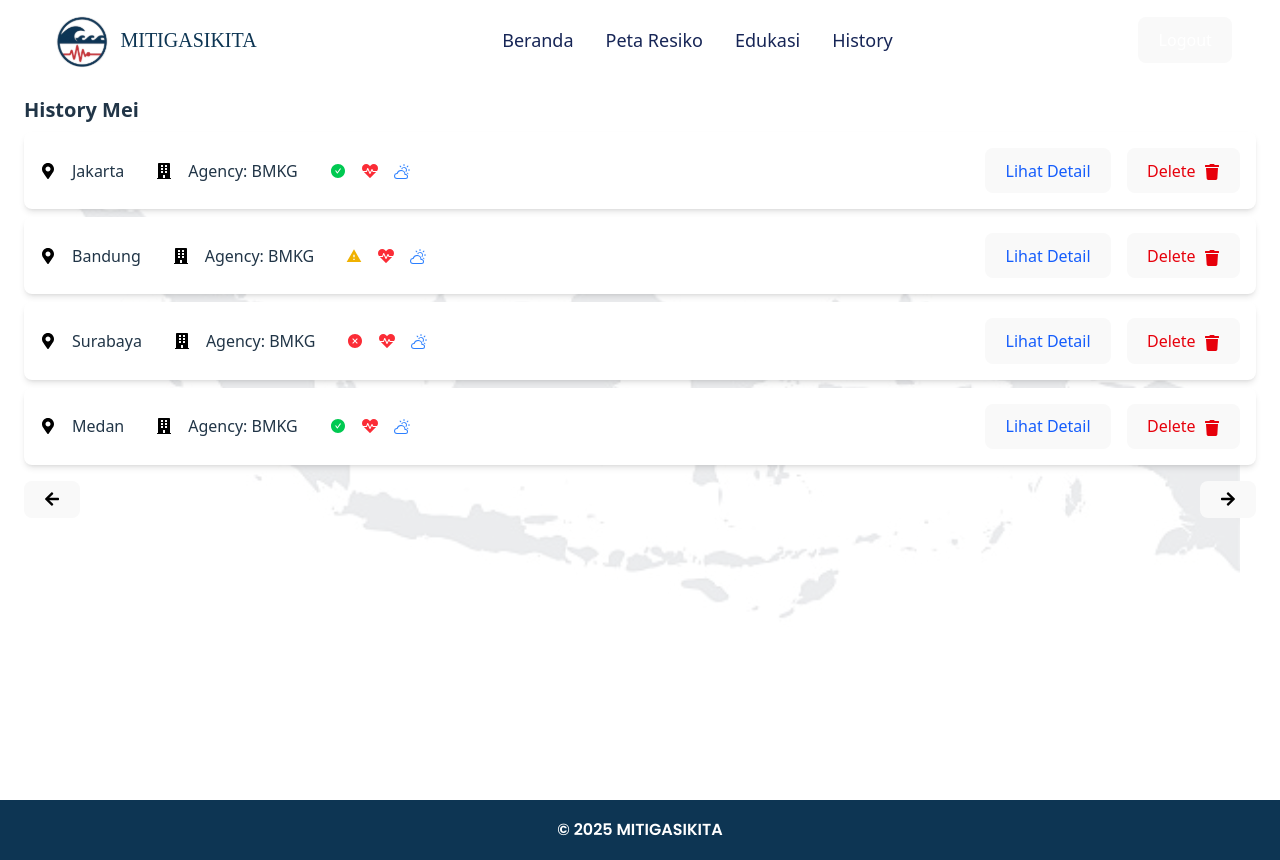
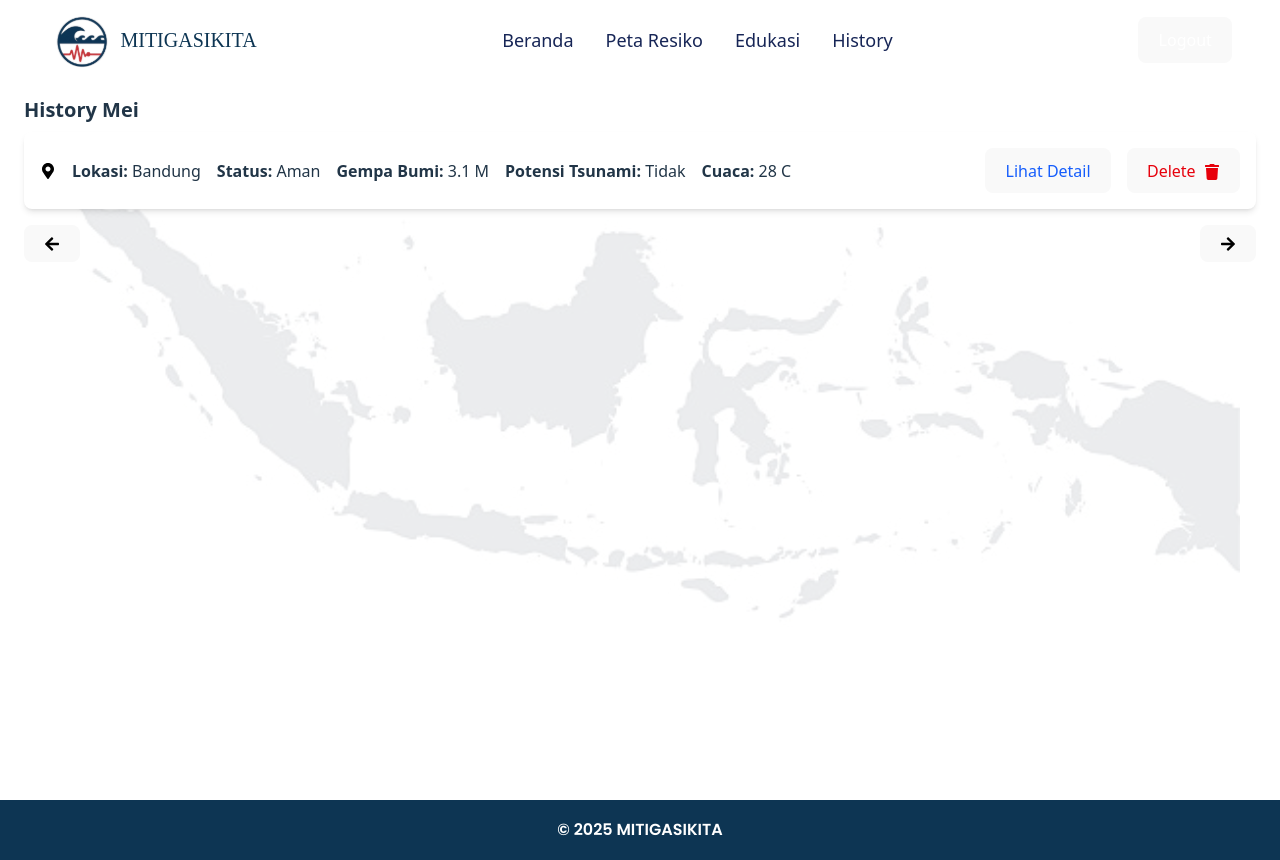
Before and after one commit to zainalsaputra/mitigasi-kita-app-frontend, a React (Vite) app: page /history in a window 1280 px wide. Built offline with nearby package versions, Linux system fonts and the light colour scheme; a web font is replaced by a local one.

Commit message:
membuat prediksi

```diff
--- a/src/App.jsx
+++ b/src/App.jsx
@@ -9,6 +9,7 @@ import ForgotPasswordForm from './pages/Login/ForgotPasswordForm'
 import ResetPassword from './pages/Login/ResetPassword'
 import CitySelect from './pages/Location/CitySelect-page'
 import HistoryPage from './pages/History/Historypage'
+import DetailHistory from './pages/History/DetailHistory'
 //import PrivateRoute from './components/privateRoute'
 
 function App() {
@@ -48,6 +49,10 @@ function App() {
           element={
               <HistoryPage />
           }
+        />
+        <Route
+          path="/history/:id"
+          element={<DetailHistory />}
         />
       </Routes>
     </Router>
--- a/src/components/HistoryCard.jsx
+++ b/src/components/HistoryCard.jsx
@@ -1,25 +1,34 @@
 import { FaMapMarkerAlt, FaBuilding, FaTrash, FaHeartbeat } from 'react-icons/fa';
-import { BsCloudSun } from 'react-icons/bs';
-import { AiFillCheckCircle, AiFillCloseCircle } from 'react-icons/ai';
-import { MdWarning } from 'react-icons/md';
 
-const riskIcon ={
-    aman: <AiFillCheckCircle className="text-green-500" />,
-    waspada: <MdWarning className="text-yellow-500" />,
-    bahaya: <AiFillCloseCircle className="text-red-500" />,
-};
 
-const HistoryCard = ({ city, agency, risk, onDetail, onDelete }) => {
+function HistoryCard({
+  city,
+  status,
+  magnitude,
+  tsunami,
+  temperature,
+  onDelete,
+  onDetail,
+}) {
   return (
     <div className="flex justify-between items-center bg-white rounded-lg shadow-md p-4 my-2">
       <div className="flex items-center space-x-4">
         <FaMapMarkerAlt className="text-black" />
-          <span>{city}</span>
-          <FaBuilding className="text-black ml-4" />
-          <span>Agency: {agency}</span>
-          <div className="ml-4">{riskIcon[risk]}</div>
-          <FaHeartbeat className="text-red-500" />
-          <BsCloudSun className="text-blue-500" />
+        <p>
+          <strong>Lokasi:</strong> {city}
+        </p>
+        <p>
+          <strong>Status:</strong> {status}
+        </p>
+        <p>
+          <strong>Gempa Bumi:</strong> {magnitude} M
+        </p>
+        <p>
+          <strong>Potensi Tsunami:</strong> {tsunami}
+        </p>
+        <p>
+          <strong>Cuaca:</strong> {temperature} C
+        </p>
       </div>
       <div className="flex items-center space-x-4">
         <button onClick={onDetail} className="text-blue-600 hover:underline">
--- /dev/null
+++ b/src/pages/History/DetailHistory.jsx
@@ -0,0 +1,131 @@
+import { useEffect, useState } from "react";
+import { useParams, useNavigate } from "react-router-dom";
+import Navbar from "../../components/navbar";
+import Footer from "../../components/footer";
+
+const dummyData = [
+  {
+    id: "1",
+    city: "Jakarta",
+    agency: "BMKG",
+    status: "Waspada",
+    magnitude: 5.2,
+    depth: 10,
+    potensi_tsunami: "Tidak",
+    temperature_2m_min: 27,
+    temperature_2m_max: 34,
+    windspeed_10m_max: 20,
+    precipitation_sum: 5,
+  },
+  {
+    id: "2",
+    city: "Bandung",
+    agency: "BMKG",
+    status: "Aman",
+    magnitude: 3.5,
+    depth: 12,
+    potensi_tsunami: "Tidak",
+    temperature_2m_min: 22,
+    temperature_2m_max: 28,
+    windspeed_10m_max: 18,
+    precipitation_sum: 3,
+  },
+  {
+    id: "3",
+    city: "Surabaya",
+    agency: "BMKG",
+    status: "Bahaya",
+    magnitude: 6.5,
+    depth: 15,
+    potensi_tsunami: "Ya",
+    temperature_2m_min: 25,
+    temperature_2m_max: 36,
+    windspeed_10m_max: 25,
+    precipitation_sum: 10,
+  },
+];
+
+function DetailHistory() {
+    const { id } = useParams();
+    const [data, setHistory] = useState(null);
+    const navigate = useNavigate();
+
+
+
+    useEffect(() => {
+      // Ambil data dari dummyData sesuai id dari URL
+      const selected = dummyData.find((item) => item.id === id);
+      setHistory(selected);
+    }, [id]);
+
+    const handleDelete = () => {
+      // Simulasi delete, lalu kembali ke /history
+      navigate("/history");
+    };
+
+    if (!data) return <p className="text-center mt-10">Loading...</p>;
+
+      return (
+        <div>
+          <Navbar />
+          <div className="pt-24 px-6 min-h-screen flex justify-center items-start">
+            <div className="bg-[#002B5B] p-6 rounded-2xl text-white w-full max-w-md shadow-lg">
+              <button
+                onClick={() => navigate(-1)}
+                className="text-sm mb-4 text-white"
+              >
+                ← Kembali
+              </button>
+              <div className="bg-white text-black rounded-xl p-6">
+                <p className="font-bold text-center mb-2">
+                  Lokasi: {data.city}
+                </p>
+                <p className="text-center mb-1">
+                  <b>Agency:</b> {data.agency}
+                </p>
+                <div className="text-center mb-4">
+                  <span
+                    className={`inline-block px-3 py-1 rounded-full text-white text-sm ${
+                      data.status === "Aman"
+                        ? "bg-green-600"
+                        : data.status === "Waspada"
+                          ? "bg-yellow-500"
+                          : "bg-red-600"
+                    }`}
+                  >
+                    Status: {data.status}
+                  </span>
+                </div>
+
+                <div className="bg-[#022D5A] text-white rounded-lg p-4 mb-4">
+                  <p className="font-bold mb-2"> Informasi Gempa Bumi</p>
+                  <p> Magnitudo: {data.magnitude}</p>
+                  <p> Kedalaman: {data.depth} km</p>
+                  <p> Potensi Tsunami: {data.potensi_tsunami}</p>
+                </div>
+
+                <div className="bg-[#022D5A] text-white rounded-lg p-4">
+                  <p className="font-bold mb-2"> Informasi Cuaca</p>
+                  <p> Suhu Min: {data.temperature_2m_min} °C</p>
+                  <p> Suhu Max: {data.temperature_2m_max} °C</p>
+                  <p> Kecepatan Angin: {data.windspeed_10m_max} km/h</p>
+                  <p> Curah Hujan: {data.precipitation_sum} mm</p>
+                </div>
+
+                <div className="text-center mt-6">
+                  <button
+                    onClick={handleDelete}
+                    className="bg-red-600 text-white px-4 py-2 rounded-lg hover:bg-red-700"
+                  >
+                    Delete 🗑️
+                  </button>
+                </div>
+              </div>
+            </div>
+          </div>
+          <Footer />
+        </div>
+      );
+}
+
+export default DetailHistory
--- a/src/pages/History/Historypage.jsx
+++ b/src/pages/History/Historypage.jsx
@@ -3,13 +3,7 @@ import HistoryCard from "../../components/HistoryCard";
 import {FaArrowLeft, FaArrowRight} from "react-icons/fa";
 import Navbar from "../../components/navbar";
 import Footer from "../../components/footer";
-
-const SampleData = [
-  { city: "Jakarta", agency: "BMKG", risk: "aman" },
-  { city: "Bandung", agency: "BMKG", risk: "waspada" },
-  { city: "Surabaya", agency: "BMKG", risk: "bahaya" },
-  { city: "Medan", agency: "BMKG", risk: "aman" },
-];
+import { useNavigate } from "react-router-dom";
 
 const monthNames = [
   "Januari",
@@ -26,17 +20,47 @@ const monthNames = [
   "Desember",
 ];
 
+const dummyData = [
+  {
+    id: 1,
+    city: "Jakarta",
+    status: "Waspada",
+    magnitude: 5.2,
+    potensi_tsunami: "Tidak",
+    temperature_2m_max: 34,
+    createdAt: "2025-06-01T10:00:00Z",
+  },
+  {
+    id: 2,
+    city: "Bandung",
+    status: "Aman",
+    magnitude: 3.1,
+    potensi_tsunami: "Tidak",
+    temperature_2m_max: 28,
+    createdAt: "2025-05-20T09:00:00Z",
+  },
+  {
+    id: 3,
+    city: "Surabaya",
+    status: "Bahaya",
+    magnitude: 6.5,
+    potensi_tsunami: "Ya",
+    temperature_2m_max: 36,
+    createdAt: "2025-06-05T14:30:00Z",
+  },
+];
+
 function HistoryPage() {
-    const [data, setData] = useState(SampleData);
   const [monthIndex, setMonthIndex] = useState(new Date().getMonth());
+  const [historyList, setHistoryList] = useState(dummyData);
+  const navigate = useNavigate();
 
-    const handleDelete = (city) => {
-        setData(data.filter(item => item.city !== city));
-    }
+  const handleDelete = (id) => {
+    setHistoryList((prevList) => prevList.filter((item) => item.id !== id));
+  };
 
-
-    const handleDetail = (city) => {
-        alert(`Detail for ${city}`);
+  const handleDetail = (id) => {
+    navigate(`/history/${id}`);
   };
 
     const handlePrevMonth = () => {
@@ -51,15 +75,23 @@ function HistoryPage() {
       <div>
         <Navbar />
         <div className="pt-24 px-6 min-h-screen">
-          <h2 className="text-xl font-bold">History {monthNames[monthIndex]}</h2>
-          {data.map((item) => (
+          <h2 className="text-xl font-bold">
+            History {monthNames[monthIndex]}
+          </h2>
+          {historyList
+            .filter(
+              (item) => new Date(item.createdAt).getMonth() === monthIndex
+            )
+            .map((item) => (
               <HistoryCard
-              key={item.city}
+                key={item.id}
                 city={item.city}
-              agency={item.agency}
-              risk={item.risk}
-              onDetail={() => handleDetail(item.city)}
-              onDelete={() => handleDelete(item.city)}
+                status={item.status}
+                magnitude={item.magnitude}
+                tsunami={item.potensi_tsunami}
+                temperature={item.temperature_2m_max}
+                onDelete={() => handleDelete(item.id)}
+                onDetail={() => handleDetail(item.id)}
               />
             ))}
           <div className="flex justify-between mt-4">
--- a/src/pages/Map/Map-page.jsx
+++ b/src/pages/Map/Map-page.jsx
@@ -10,6 +10,7 @@ import iconRetinaUrl from "leaflet/dist/images/marker-icon-2x.png";
 import iconUrl from "leaflet/dist/images/marker-icon.png";
 import shadowUrl from "leaflet/dist/images/marker-shadow.png";
 import ChangeView from "../../components/ChangeView";
+import { getAccessTokenWithRefresh } from "../../utils/auth";
 delete L.Icon.Default.prototype._getIconUrl;
 L.Icon.Default.mergeOptions({
   iconRetinaUrl,
@@ -21,12 +22,71 @@ L.Icon.Default.mergeOptions({
 
 function Map() {
   const [selectedCity, setSelectedCity] = useState(null);
+  const [prediction, setPrediction] = useState(null);
 
   useEffect(() => {
     console.log("Selected city:", selectedCity);
   }, [selectedCity]);
 
-  console.log("Render Map with selectedCity:", selectedCity);
+  const handlePrediction = async () => {
+    if (!selectedCity?.lat || !selectedCity?.long) return;
+
+    try {
+      const res = await fetch("https://earthquake-tsunami-model-api-production.up.railway.app/predict", {
+        method: 'POST',
+        headers: {
+          'Content-Type': 'application/json',
+        },
+        body: JSON.stringify({
+          latitude: selectedCity.lat,
+          longitude: selectedCity.long,
+        }),
+      });
+      const result = await res.json();
+      if (result.status === "success") {
+        setPrediction(result.data);
+      } else {
+        alert("Prediksi gagal: " + result.message);
+      }
+      } catch (error) {
+        console.error("Error fetching prediction:", error);
+        alert("Terjadi kesalahan saat mengambil data prediksi.");
+      }
+    }
+
+    const handleSaveHistory = async () => {
+
+      const token = await getAccessTokenWithRefresh();
+      if (!token) {
+        console.error("Tidak ada token yang ditemukan. Pastikan Anda sudah login.");
+        return;
+      }
+      if (!prediction) {
+        alert("Tidak ada data prediksi untuk ditampilkan.");
+        return;
+      }
+
+      try {
+        const res = await fetch("http://localhost:3000/api/history", {
+          method: 'POST',
+          headers: {
+            'Content-Type': 'application/json',
+            'Authorization': `Bearer ${token}`,
+          },
+          body: JSON.stringify(prediction),
+        });
+        if (res.ok) {
+          alert("Prediksi berhasil disimpan!");
+        }else{
+          const err= await res.json();
+          console.log("Gagal menyimpan: " + err.message);
+        }
+      } catch (error) {
+        console.error("Error saving history:", error);
+        alert("Terjadi kesalahan saat menyimpan data prediksi.");
+      }
+    }
+  // console.log("Render Map with selectedCity:", selectedCity);
   return (
     <div className="min-h-screen flex flex-col">
       <Navbar />
@@ -75,7 +135,33 @@ function Map() {
         {/* cityselect */}
         <div className="w-full md:w-1/3 lg:w-1/4 space-y-4">
           <CitySelect onCityChange={setSelectedCity} />
+
+          <button
+            onClick={handlePrediction}
+            className="w-full bg-blue-700 hover:bg-blue-800 text-white font-bold py-2 px-4 rounded"
+            disabled={!selectedCity}
+        >
+          Prediksi
+          </button>
+
+          {prediction && (
+            <div className="bg-white p-4 rounded shadow">
+              <h3>Informasi Prediksi</h3>
+              <p><strong>Lokasi:</strong> {prediction.city}</p>
+              <p><strong>Status:</strong> {prediction.status}</p>
+              <p><strong>Gempa Bumi:</strong> {prediction.magnitude} M</p>
+              <p><strong>Potensi Tsunami:</strong> {prediction.potensi_tsunami}</p>
+              <p><strong>Cuaca:</strong> {prediction.temperature_2m_max} °C</p>
+              <button onClick={handleSaveHistory}
+              className="w-full bg-red-700 hover:bg-red-800 text-white font-bold py-2 px-4 rounded"
+              >
+              Simpan ke History
+              </button>
+            </div>
+
+          )}
         </div>
+
       </div>
       <Footer />
     </div>
```
Also changed, not shown: src/utils/auth.js (+8 -0 lines). Lines whose indentation alone changed are shown as unchanged.
